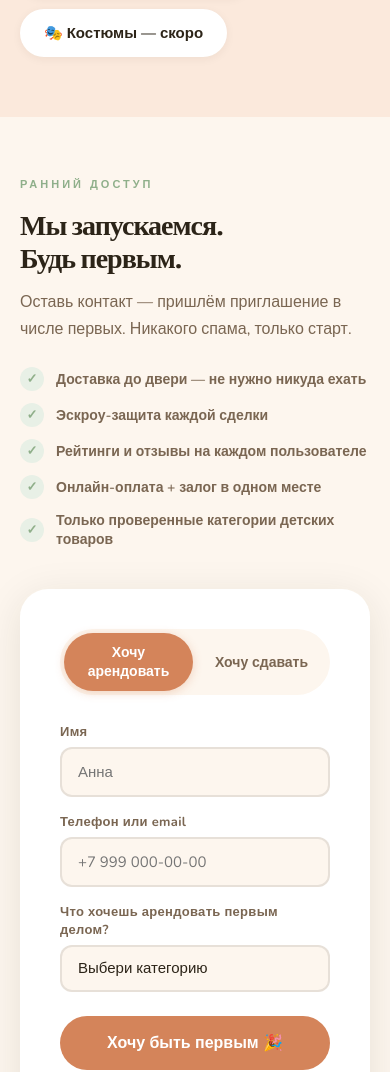
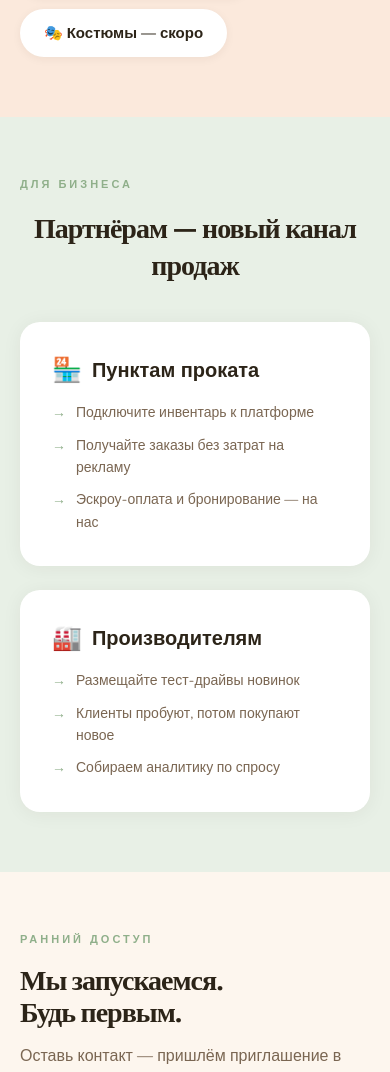
Before and after one commit to komoroshin/malysh, a plain HTML site: page index.html in a window 390 px wide. Shown: the part 4082-5154 px from the top of the page. Drawn offline with nearby package versions, Linux system fonts and the light colour scheme; a web font is replaced by a local one.

Commit message:
Add: секция для партнеров (B2B)
Добавлена компактная секция между категориями и формой:
- Для пунктов проката: подключение инвентаря, заказы, эскроу
- Для производителей: тест-драйвы, аналитика, новые клиенты
- Адаптивный дизайн, анимации reveal
- Стиль совпадает с остальным лендингом

Co-Authored-By: Claude Sonnet 4.5 <noreply@anthropic.com>

```diff
--- a/index.html
+++ b/index.html
@@ -325,6 +325,66 @@
   .cat-pill:hover { border-color: var(--terracotta); color: var(--terracotta); transform: translateY(-2px); }
   .cat-pill.featured { background: var(--terracotta); color: white; }
 
+  /* PARTNERS */
+  .partners {
+    padding: 80px 40px;
+    background: var(--light-sage);
+  }
+  .partners .section-label { color: var(--sage); }
+  .partners h2 {
+    font-family: 'Playfair Display', serif;
+    font-size: clamp(28px, 3.5vw, 44px);
+    letter-spacing: -1px;
+    margin-bottom: 40px;
+    text-align: center;
+  }
+  .partner-cards {
+    display: grid;
+    grid-template-columns: 1fr 1fr;
+    gap: 24px;
+    max-width: 900px;
+    margin: 0 auto;
+  }
+  .partner-card {
+    background: white;
+    border-radius: 20px;
+    padding: 32px;
+    box-shadow: 0 2px 20px rgba(44,36,24,0.06);
+    transition: transform 0.3s, box-shadow 0.3s;
+  }
+  .partner-card:hover { transform: translateY(-4px); box-shadow: 0 12px 40px rgba(44,36,24,0.1); }
+  .partner-card h3 {
+    font-size: 20px;
+    font-weight: 700;
+    margin-bottom: 16px;
+    display: flex;
+    align-items: center;
+    gap: 10px;
+  }
+  .partner-card h3::before { font-size: 24px; }
+  .partner-card h3.rental::before { content: '🏪'; }
+  .partner-card h3.brand::before { content: '🏭'; }
+  .partner-list {
+    list-style: none;
+    display: flex;
+    flex-direction: column;
+    gap: 10px;
+  }
+  .partner-list li {
+    font-size: 14px;
+    color: var(--mid);
+    line-height: 1.6;
+    padding-left: 24px;
+    position: relative;
+  }
+  .partner-list li::before {
+    content: '→';
+    position: absolute;
+    left: 0;
+    color: var(--sage);
+    font-weight: 700;
+  }
+
   /* SIGNUP */
   .signup {
     padding: 100px 40px;
@@ -491,6 +551,8 @@
     .how { padding: 60px 20px; }
     .steps { grid-template-columns: 1fr; }
     .categories { padding: 60px 20px; }
+    .partner-cards { grid-template-columns: 1fr; }
+    .partners { padding: 60px 20px; }
     .signup { grid-template-columns: 1fr; padding: 60px 20px; gap: 40px; }
     footer { padding: 30px 20px; }
   }
@@ -640,6 +702,32 @@
   </div>
 </section>
 
+<!-- PARTNERS -->
+<section class="partners">
+  <div style="max-width:900px;margin:0 auto">
+    <div class="section-label reveal">Для бизнеса</div>
+    <h2 class="reveal">Партнёрам — новый канал продаж</h2>
+    <div class="partner-cards">
+      <div class="partner-card reveal">
+        <h3 class="rental">Пунктам проката</h3>
+        <ul class="partner-list">
+          <li>Подключите инвентарь к платформе</li>
+          <li>Получайте заказы без затрат на рекламу</li>
+          <li>Эскроу-оплата и бронирование — на нас</li>
+        </ul>
+      </div>
+      <div class="partner-card reveal">
+        <h3 class="brand">Производителям</h3>
+        <ul class="partner-list">
+          <li>Размещайте тест-драйвы новинок</li>
+          <li>Клиенты пробуют, потом покупают новое</li>
+          <li>Собираем аналитику по спросу</li>
+        </ul>
+      </div>
+    </div>
+  </div>
+</section>
+
 <!-- SIGNUP -->
 <section class="signup" id="signup">
   <div class="signup-text">
```
